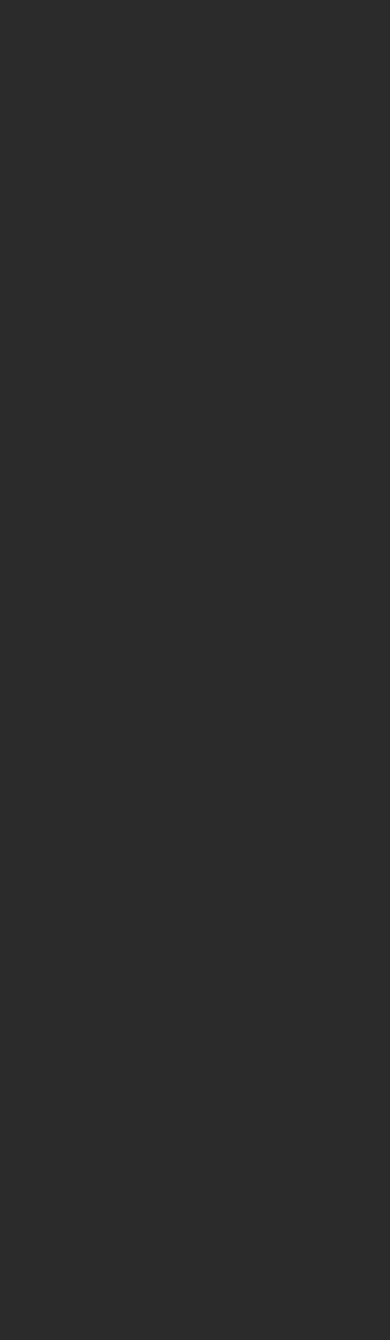
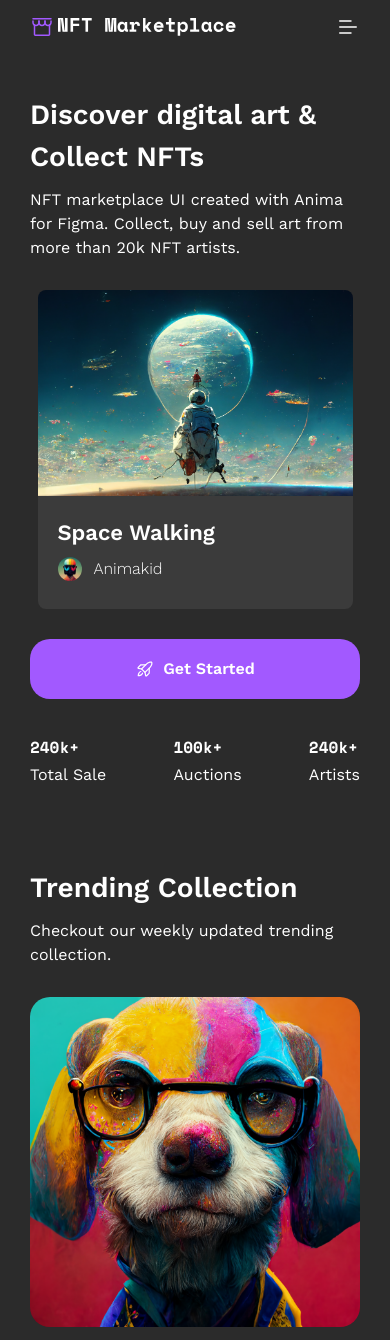
Before and after one commit to MasterFat/lionstudiotest, a React (Vite) app: page / in a window 390 px wide. Shown: the top 1340 px of the page. Before the commit the page ends 844 px from the top, so only its background shows below. Built offline with nearby package versions, Linux system fonts and the light colour scheme.

Commit message:
docs : mobile頁面初版完成

```diff
--- a/src/App.jsx
+++ b/src/App.jsx
@@ -1,5 +1,19 @@
+import { Navigation } from "./Navigation"
+import { HeroSection } from "./HeroSection"
+import TrendingCollection from "./TrendingCollection"
+import TopRatedArtists from "./TopRatedArtists"
+import Footer from "./Footer"
+
 function App() {
-  return <></>
+  return (
+    <div className="w-screen h-screen font-Work_Sans text-white">
+      <Navigation />
+      <HeroSection />
+      <TrendingCollection />
+      <TopRatedArtists />
+      <Footer />
+    </div>
+  )
 }
 
 export default App
```
